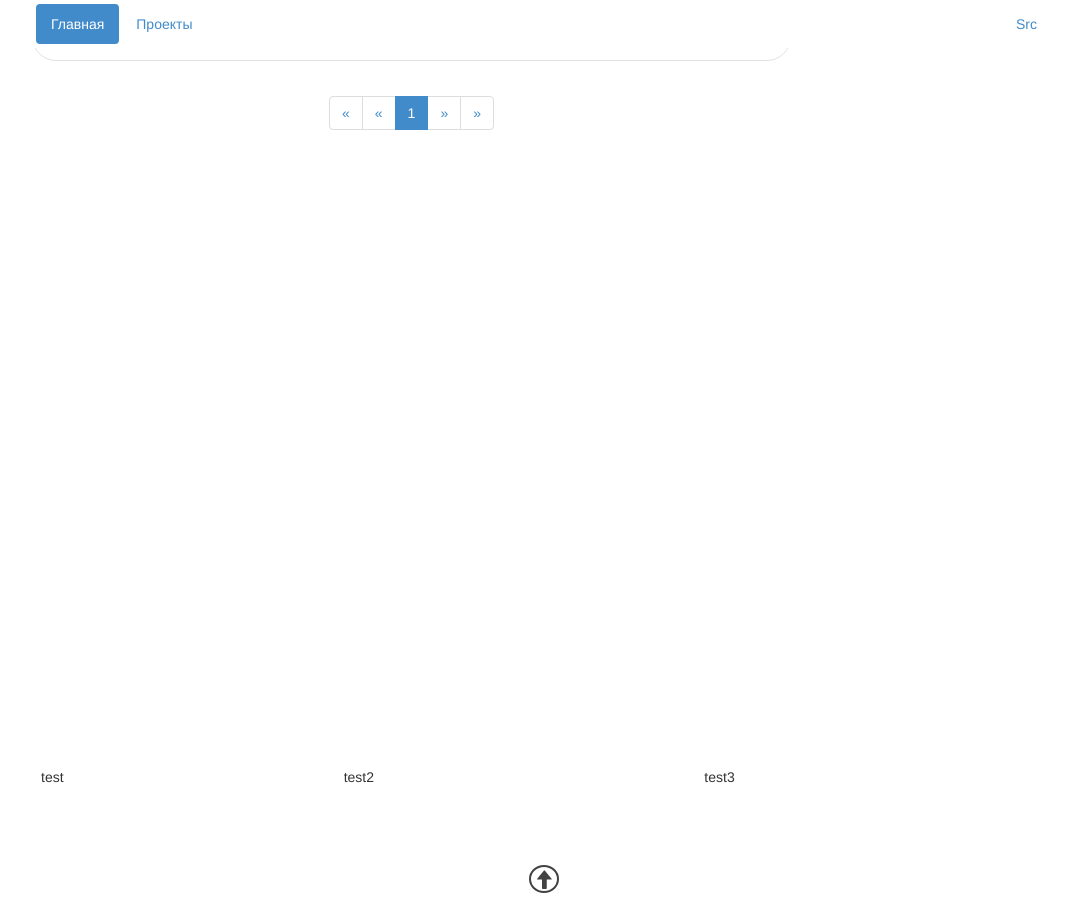
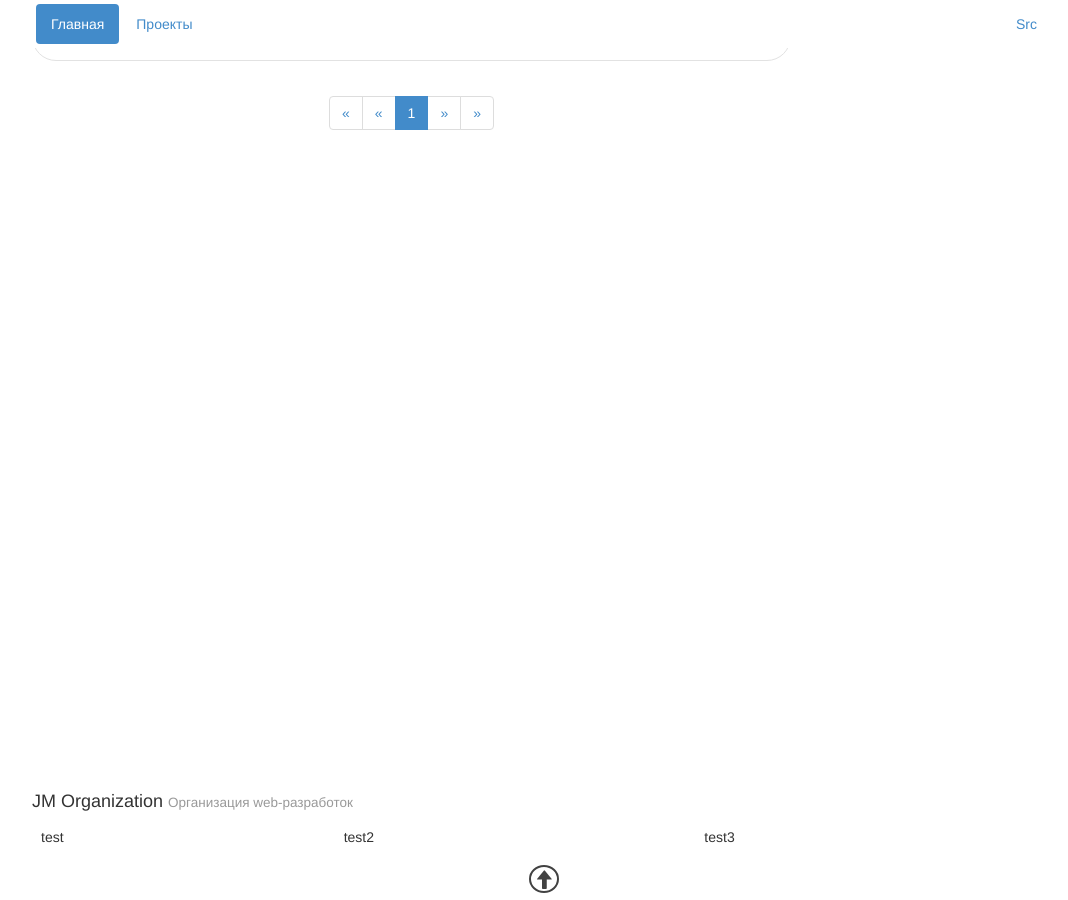
Before and after one commit to jm-organization/jm-organization.github.io, a Jekyll site: the page built from index.html, in a window 1280 px wide and 900 px high, scrolled down 903 px. Shown: the whole window, without its empty margins (96-1164 px from the left). Built offline with Jekyll 4.4.1, drawn with Linux system fonts in a browser that asks for light colours; the list of posts is cut into pages by our own code.

Commit message:
добавлены логотипы разных размеров

```diff
--- a/_includes/jm_footer.html
+++ b/_includes/jm_footer.html
@@ -1,4 +1,8 @@
 <div class="page-width">
+    <div class="jm-f-logo">
+        <img>
+        <h4>JM Organization <small>Организация web-разработок</small></h4>
+    </div>
     <div class="jm-f-blocks">
         <div class="jm-f-block">test</div>
         <div class="jm-f-block">test2</div>
```
Also changed, not shown: _layouts/post.html (+0 -7 lines), assets/img/logotypes/big_logotype.png (added), assets/img/logotypes/medium_logotype.png (added), assets/img/logotypes/small_logotype.png (added), assets/img/logotypes/very-small_logotype.png (added).
